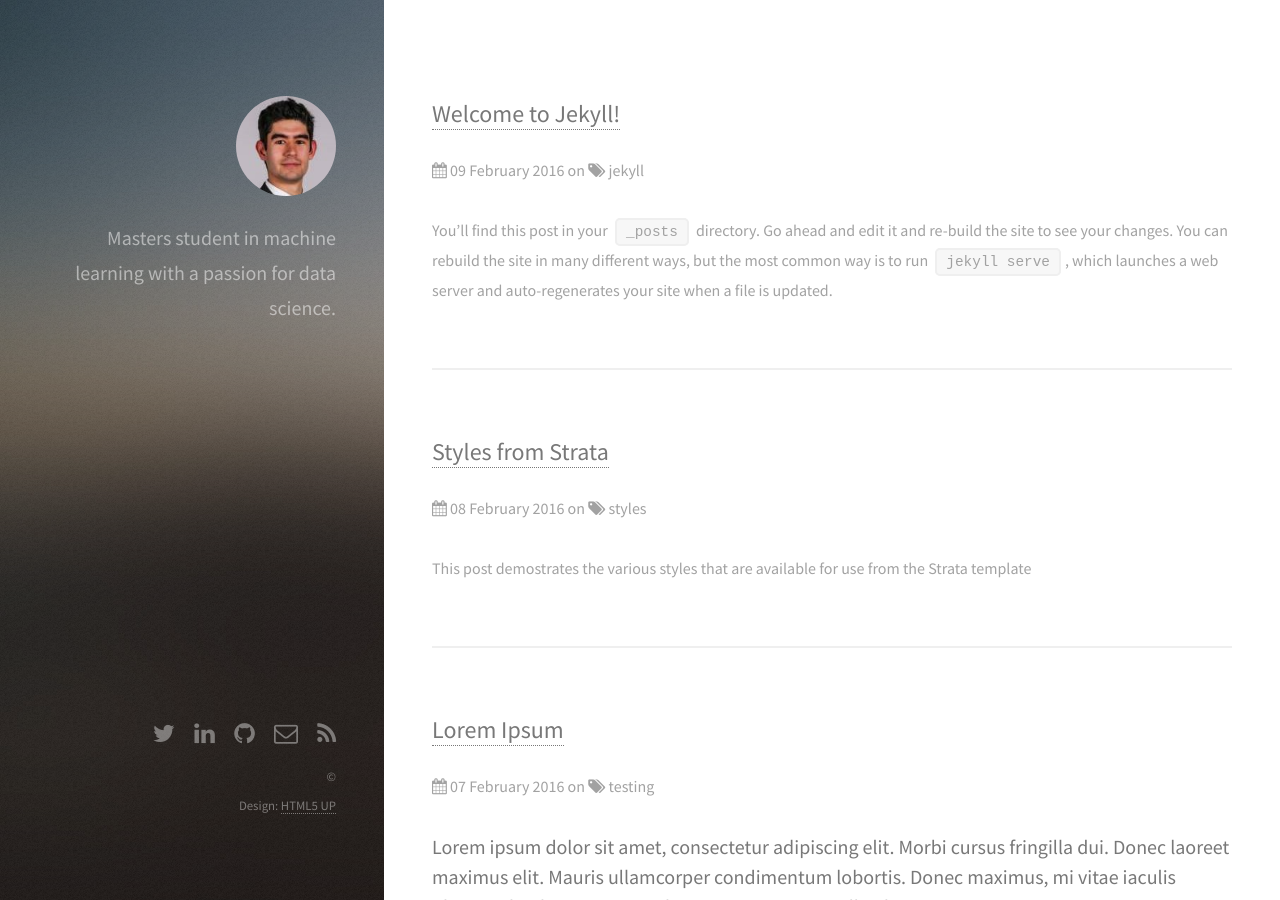
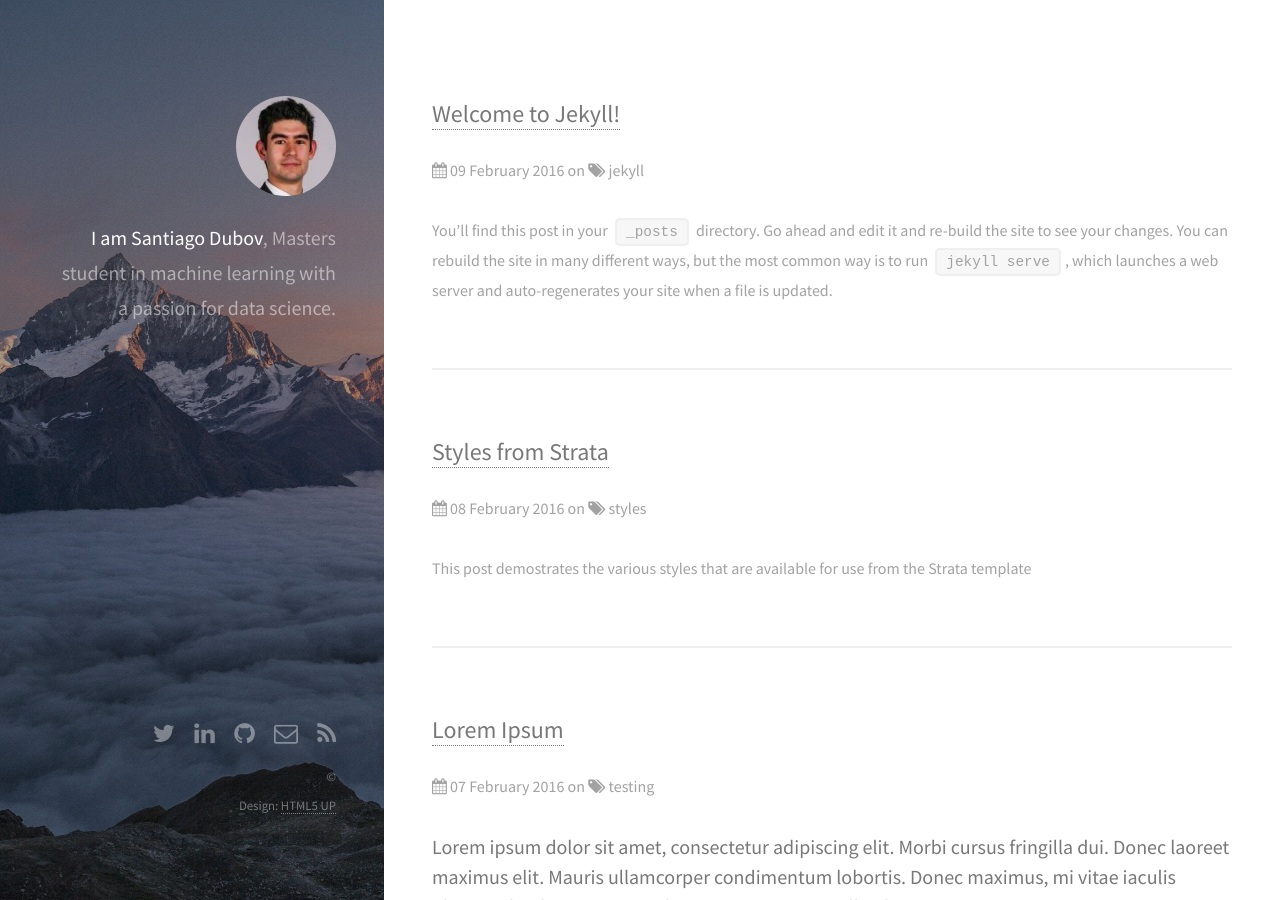
Before and after one commit to Santiago-Dubov/Santiago-Dubov.github.io, a Jekyll site: the page built from index.html, in a window 1280 px wide and 900 px high. Built offline with Jekyll 4.4.1, drawn with Linux system fonts in a browser that asks for light colours; the list of posts is cut into pages by our own code.

Commit message:
more modifications

```diff
--- a/_config.yml
+++ b/_config.yml
@@ -1,16 +1,12 @@
 title: Santiago Dubov
 description: >
-  Masters student in machine learning with a passion for data science.
+  **I am Santiago Dubov**, Masters student in machine learning with a passion for data science.
 sass:
   sass_dir: assets/sass
 url: http://localhost:4000
 disqus_shortname: stratajekylldemo
-facebook_username:
 twitter_username: "#"
 linkedin_username: "#"
-instagram_username:
-pinterest_username:
-flickr_username:
 github_username:  "#"
 feed_icon: rss
 email: "#"
```
Also changed, not shown: images/bg.jpg.
